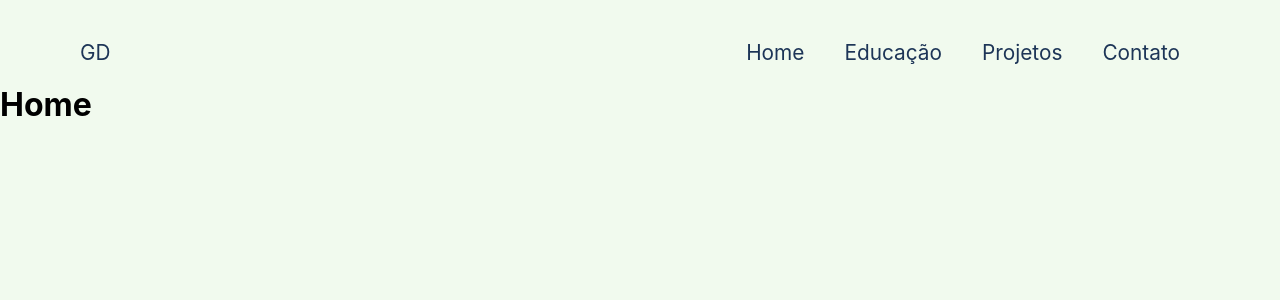
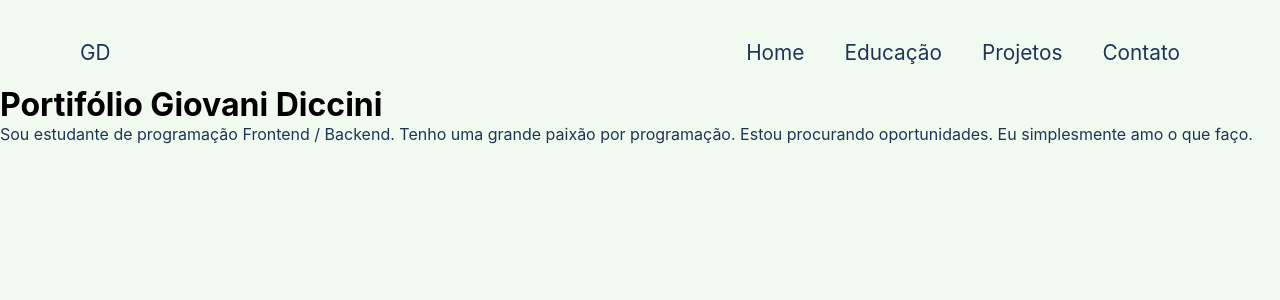
Before and after one commit to gdiccini/portifolio, a React (Create React App) app: page /home in a window 1280 px wide. Shown: the top 300 px of the page. Built offline with nearby package versions, Linux system fonts and the light colour scheme.

Commit message:
teste branchs

```diff
--- a/src/pages/Home.jsx
+++ b/src/pages/Home.jsx
@@ -6,7 +6,11 @@ export default function Home() {
   return (
     <div>
       <Header />
-      <h1>Home</h1>
+      <div>
+        <h1>Portifólio Giovani Diccini</h1>
+        <p>Sou estudante de programação Frontend / Backend. Tenho uma grande paixão por programação. Estou procurando oportunidades. Eu simplesmente amo o que faço.</p>
+
+      </div>
     </div>
   );
 }
```
